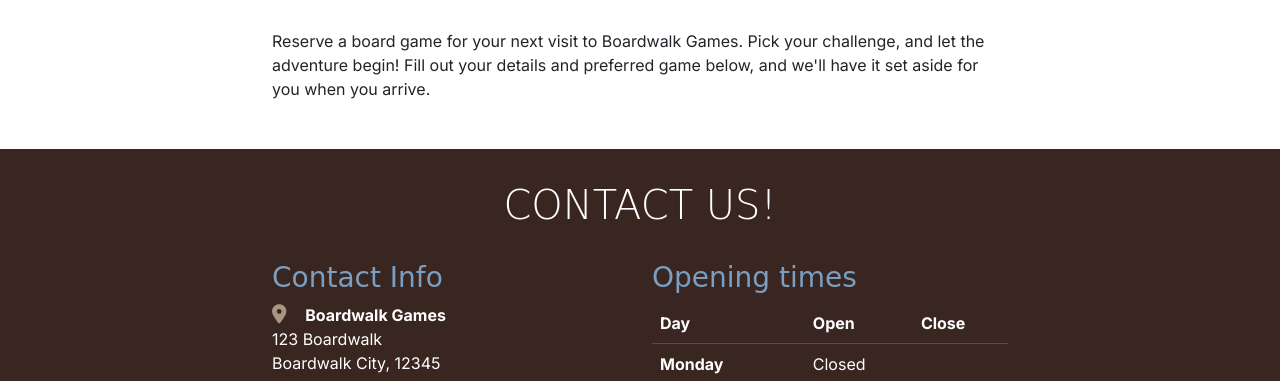
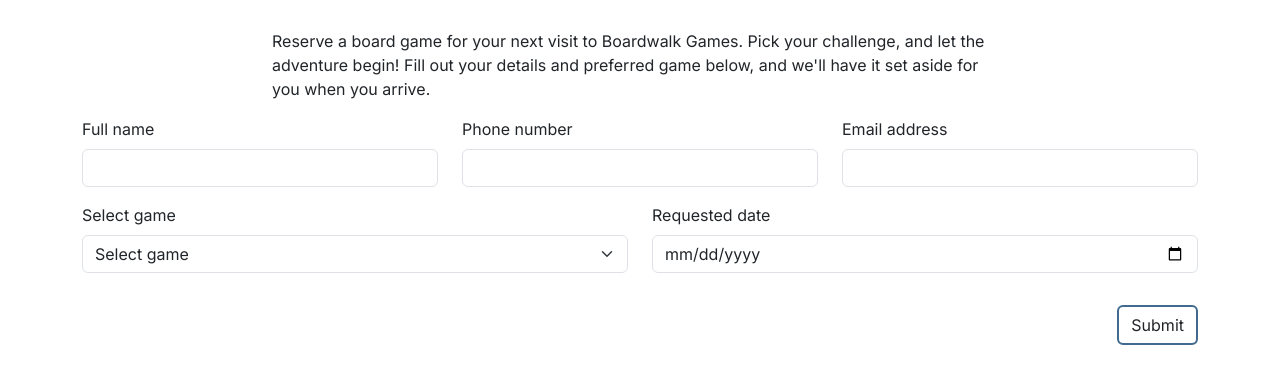
Before and after one commit to FatimahMohamed/boardwalk-games, a plain HTML site: page game-library.html in a window 1280 px wide. Shown: the part 1691-2072 px from the top of the page. Drawn offline with nearby package versions, Linux system fonts and the light colour scheme; a web font is replaced by a local one.

Commit message:
add game booking section

```diff
--- a/game-library.html
+++ b/game-library.html
@@ -42,7 +42,7 @@
           <li class="nav-item">
           <a class="nav-link" href="index.html#events">Events</a>
         </li>
-         <li class="nav-item"><a href="booking.html" class="btn cutom-button-filled ms-lg-3">Book Now</a>
+         <li class="nav-item"><a href="booking.html" class="btn custom-button-filled ms-lg-3">Book Now</a>
         </li>
       </ul>
     </div>
@@ -212,10 +212,47 @@
     <div class="row">
         <div class="col-12 text-center"><h2 class="display-6">Reserve a Game</h2></div>
         <div class="col-12 col-lg-8 mx-auto"><p>Reserve a board game for your next visit to Boardwalk Games. Pick your challenge, and let the adventure begin! Fill out your details and preferred game below, and we'll have it set aside for you when you arrive.</p></div>
+     </div>
+        <form action="success.html" method="get">
+          <div class="row">
+          <div class="col-12 col-lg-4 mb-3">
+            <label for="name" class="form-label">Full name</label>
+            <input class="form-control" id="name" name="name" type="text" required>
+          </div>
+          <div class="col-12 col-lg-4 mb-3">
+             <label for="phone" class="form-label">Phone number</label>
+             <input class="form-control" id="phone" name="phone" type="number" required>
+          </div>
+          <div class="col-12 col-lg-4 mb-3">
+            <label for="email" class="form-label">Email address</label>
+            <input class="form-control" id="email" name="email" type="email" required>
+          </div>
+          <div class="col-12 col-lg-6 mb-3">
+            <label for="game" class="form-label">Select game</label>
+            <select class="form-select" id="game" name="game" required>
+              <option value="" selected>Select game</option>
+              <option value="Galaxy Pioneers">Galaxy Pioneers</option>
+              <option value="Mystic Woods">Mystic Woods</option>
+              <option value="Captain's Gambit">Captain's Gambit</option>
+              <option value="Critter Quest">Critter Quest</option>
+              <option value="Settlers of Catan">Settlers of Catan</option>
+              <option value="Monopoly">Monopoly</option>
+              <option value="Exploding Kittens">Exploding Kittens</option>
+              <option value="Cluedo">Cluedo</option>
+            </select>
+          </div>
+            <div class="col-12 col-lg-6 mb-3">
+            <label for="date" class="form-label">Requested date</label>
+            <input class="form-control" id="date" name="date" type="date" required>
+            </div>
+         </div>
+         <div class="text-end">
+         <button type="submit" class="btn btn-outline-secondary book mt-3 mb-3">Submit</button>
+        </div>
+        </form>
 
 
 
-    </div>
 </main>
 
 <!--footer/contact section-->
```
Also changed, not shown: booking.html (+1 -1 lines), success.html (+1 -1 lines).
